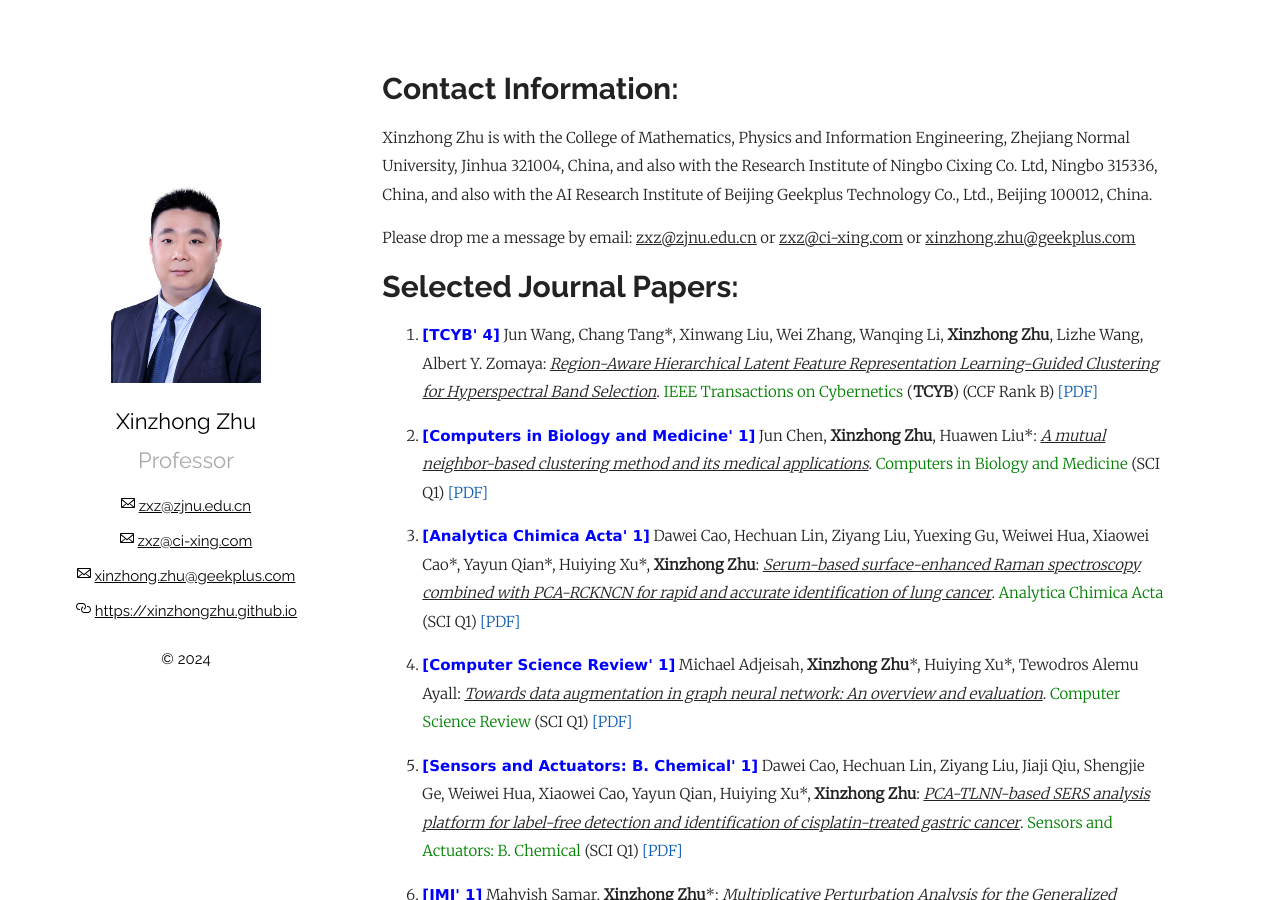
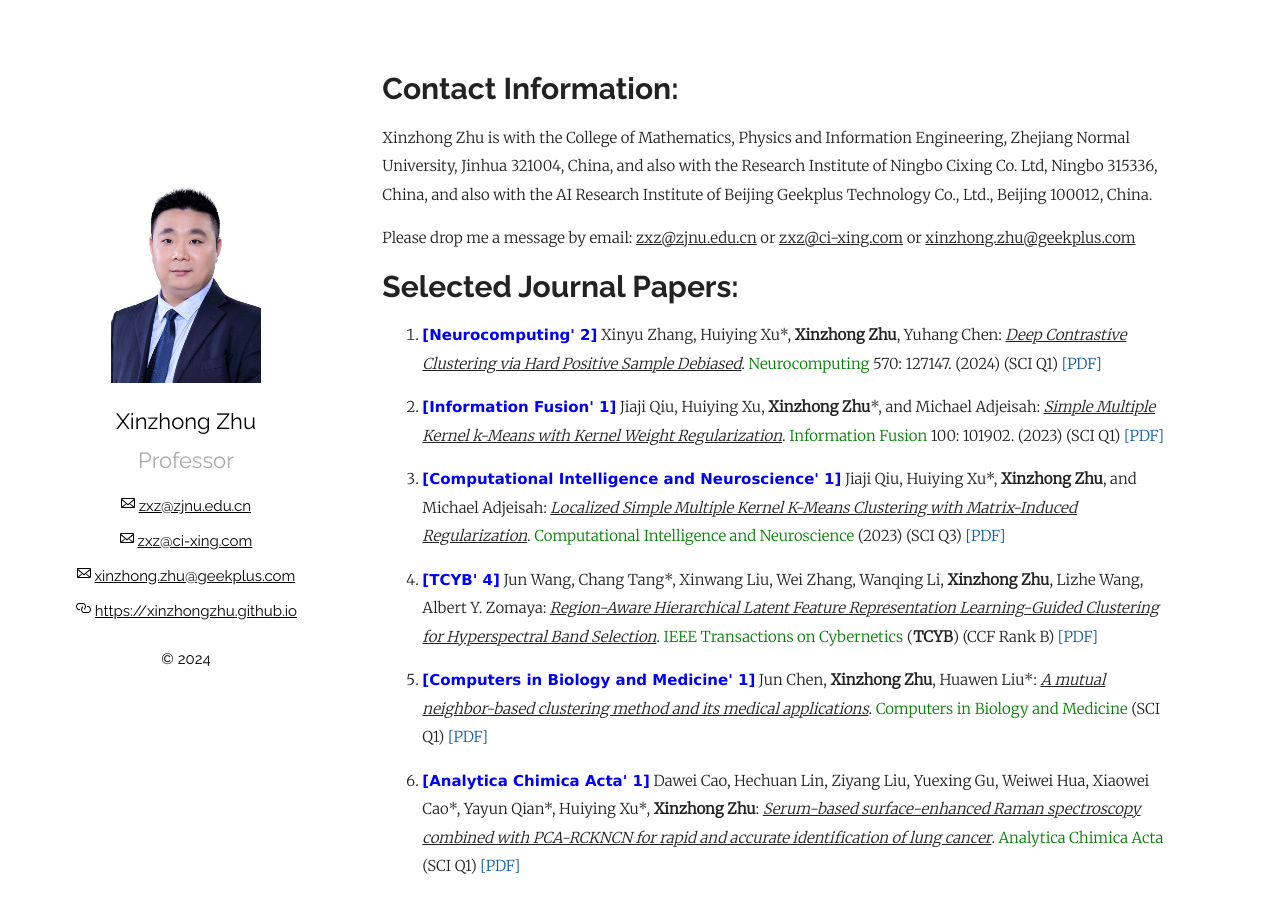
Before and after one commit to xinzhongzhu/xinzhongzhu.github.io, a Jekyll site: the page built from index.md, in a window 1280 px wide and 900 px high. Built offline with Jekyll 4.4.1, drawn with Linux system fonts in a browser that asks for light colours; our own code applies the rules of GitHub Pages for plain Markdown files; some of the changed text lies outside the part shown.

Commit message:
Update index.md

```diff
--- a/index.md
+++ b/index.md
@@ -16,8 +16,15 @@ Please drop me a message by email: <u>zxz@zjnu.edu.cn</u> or <u>zxz@ci-xing.com<
 <ol>
 
 
+ <p style="margin-top: 8px;"><li><font face="verdana" color="blue"><b>[Neurocomputing' 2]</b></font> Xinyu Zhang, Huiying Xu*, <b>Xinzhong Zhu</b>, Yuhang Chen: <i><u>Deep Contrastive Clustering via Hard Positive Sample Debiased</u></i>. <font color="green">Neurocomputing</font> 570: 127147. (2024) (SCI Q1) <a href = "https://xinzhongzhu.github.io/document/%5BNeuroComputing%5D%20Deep%20Contrastive%20Clustering%20via%20Hard%20positive%20sample%20Debiased.pdf">[PDF]</a></li></p>
 
-   <p style="margin-top: 8px;"><li><font face="verdana" color="blue"><b>[TCYB' 4]</b></font> Jun Wang, Chang Tang*, Xinwang Liu, Wei Zhang, Wanqing Li, <b>Xinzhong Zhu</b>, Lizhe Wang, Albert Y. Zomaya: <i><u>Region-Aware Hierarchical Latent Feature Representation Learning-Guided Clustering for Hyperspectral Band Selection</u></i>. <font color="green">IEEE Transactions on Cybernetics </font> (<b>TCYB</b>) (CCF Rank B) <a href = "https://xinzhongzhu.github.io/document/2023_5_1.pdf">[PDF]</a> </li></p>
+   <p style="margin-top: 8px;"><li><font face="verdana" color="blue"><b>[Information Fusion' 1]</b></font> Jiaji Qiu, Huiying Xu, <b>Xinzhong Zhu</b>*, and Michael Adjeisah: <i><u>Simple Multiple Kernel k-Means with Kernel Weight Regularization</u></i>. <font color="green">Information Fusion</font> 100: 101902. (2023) (SCI Q1) <a href = "https://xinzhongzhu.github.io/document/%5BInformation%20Fusion%5D%20Simple%20multiple%20kernel%20k-means%20with%20kernel%20weight%20regularization.pdf">[PDF]</a></li></p>
+
+
+ <p style="margin-top: 8px;"><li><font face="verdana" color="blue"><b>[Computational Intelligence and Neuroscience' 1]</b></font> Jiaji Qiu, Huiying Xu*, <b>Xinzhong Zhu</b>, and Michael Adjeisah: <i><u>Localized Simple Multiple Kernel K-Means Clustering with Matrix-Induced Regularization</u></i>. <font color="green">Computational Intelligence and Neuroscience</font> (2023) (SCI Q3) <a href = "https://xinzhongzhu.github.io/document/%5BComputational%20Intelligence%20and%20Neuroscience%5D%20Localized%20Simple%20Multiple%20Kernel%20K-Means%20Clustering%20with%20Matrix-Induced%20Regularization.pdf">[PDF]</a></li></p>
+
+
+  <p style="margin-top: 8px;"><li><font face="verdana" color="blue"><b>[TCYB' 4]</b></font> Jun Wang, Chang Tang*, Xinwang Liu, Wei Zhang, Wanqing Li, <b>Xinzhong Zhu</b>, Lizhe Wang, Albert Y. Zomaya: <i><u>Region-Aware Hierarchical Latent Feature Representation Learning-Guided Clustering for Hyperspectral Band Selection</u></i>. <font color="green">IEEE Transactions on Cybernetics </font> (<b>TCYB</b>) (CCF Rank B) <a href = "https://xinzhongzhu.github.io/document/2023_5_1.pdf">[PDF]</a> </li></p>
 
  <p style="margin-top: 8px;"><li><font face="verdana" color="blue"><b>[Computers in Biology and Medicine' 1]</b></font> Jun Chen, <b>Xinzhong Zhu</b>, Huawen Liu*: <i><u>A mutual neighbor-based clustering method and its medical applications</u></i>. <font color="green">Computers in Biology and Medicine</font> (SCI Q1) <a href = "https://xinzhongzhu.github.io/document/2023_5_2.pdf">[PDF]</a> </li></p>
 
@@ -81,6 +88,9 @@ Please drop me a message by email: <u>zxz@zjnu.edu.cn</u> or <u>zxz@ci-xing.com<
 
 <ol>
 
+  <p style="margin-top: 8px;"><li><font face="verdana" color="blue"><b>[EITCE' 1]</b></font> Jiaji Qiu, Huiying Xu*, and <b>Xinzhong Zhu</b>: <i><u>Data-Missing k-Means Based on Intra-Cluster and Inter-Cluster Distances</u></i>. <font color="green">EITCE</font> (2023) <a href = "https://xinzhongzhu.github.io/document/%5BEITCE%5D%20Data-missing%20k-means%20based%20on%20intra-cluster%20and%20inter-cluster.pdf">[PDF]</a></li></p>
+
+
 <p style="margin-top: 8px;"><li><font face="verdana" color="blue"><b>[NeurIPS' 1]</b></font> Siwei Wang, Xinwang Liu*, Suyuan Liu, Jiaqi Jin, Wenxuan Tu, <b>Xinzhong Zhu</b>, En Zhu: <i><u>Align then Fusion: Generalized Large-scale Multi-view Clustering with Anchor Matching Correspondences</u></i>. <font color="green">NeurIPS 2022</font>. (CCF Rank A) <a href = "https://xinzhongzhu.github.io/document/2023_5_6.pdf">[PDF]</a>  </li></p>
 
 <p style="margin-top: 8px;"><li><font face="verdana" color="blue"><b>[CVPR' 2]</b></font> Siwei Wang, Xinwang Liu*, Li Liu, Wenxuan Tu, <b>Xinzhong Zhu</b>, Jiyuan Liu, Sihang Zhou, En Zhu: <i><u>Highly-efficient Incomplete Large-scale Multi-view Clustering with Consensus Bipartite Graph</u></i>. <font color="green">CVPR 2022</font>. (CCF Rank A) <a href = "https://openaccess.thecvf.com/content/CVPR2022/papers/Wang_Highly-Efficient_Incomplete_Large-Scale_Multi-View_Clustering_With_Consensus_Bipartite_Graph_CVPR_2022_paper.pdf">[PDF]</a> </li></p>
```
